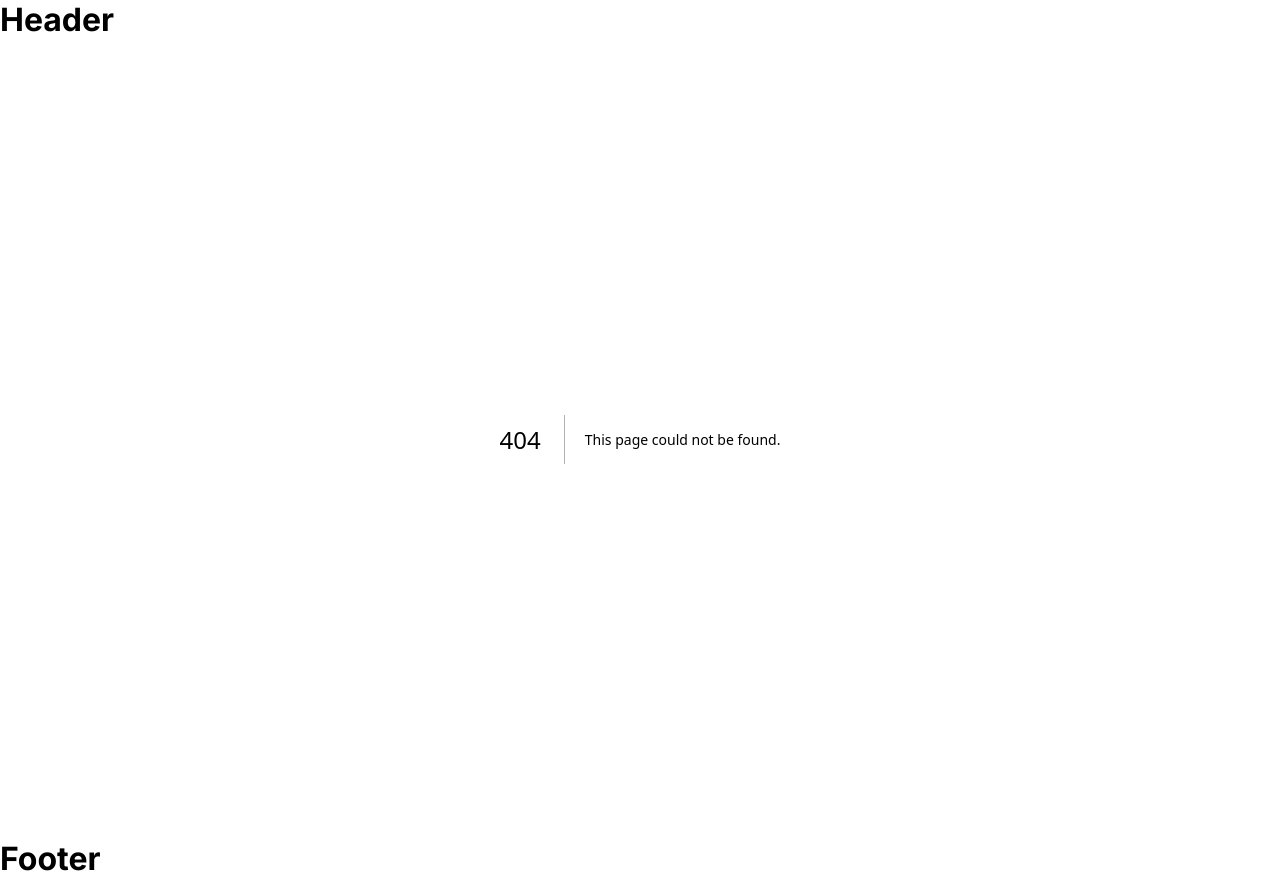
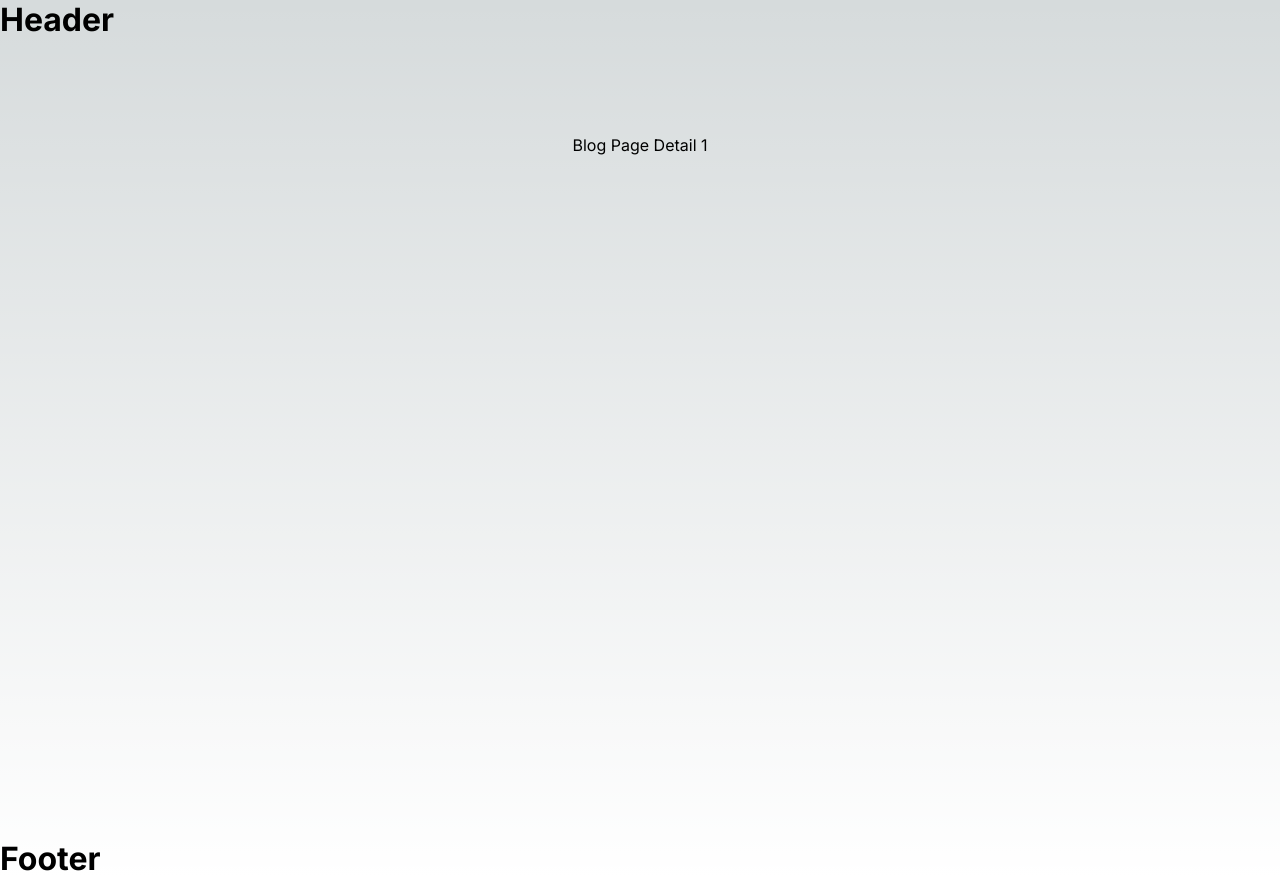
Before and after one commit to duynghiadev/app-shop-fe, a Next.js app in the folder intro-nextjs14/: page /blog/1 in a window 1280 px wide. Before the commit this address had no page. Built offline with nearby package versions, Linux system fonts and the light colour scheme.

Commit message:
6. Routing trong nextjs 14 ( App Router)

```diff
--- /dev/null
+++ b/intro-nextjs14/src/app/blog/[blogId]/page.tsx
@@ -0,0 +1,11 @@
+"use client";
+
+import { useParams } from "next/navigation";
+import styles from "../../page.module.css";
+
+export default function Index() {
+  const params = useParams();
+  console.log("params", params);
+
+  return <main className={styles.main}>Blog Page Detail {params.blogId} </main>;
+}
--- /dev/null
+++ b/intro-nextjs14/src/app/blog/page.tsx
@@ -0,0 +1,5 @@
+import styles from "../page.module.css";
+
+export default function Home() {
+  return <main className={styles.main}>Blog Page</main>;
+}
--- a/intro-nextjs14/src/app/page.tsx
+++ b/intro-nextjs14/src/app/page.tsx
@@ -1,5 +1,5 @@
 import styles from "./page.module.css";
 
 export default function Home() {
-  return <main className={styles.main}>duy nghia</main>;
+  return <main className={styles.main}>Home Page</main>;
 }
```
Also changed, not shown: intro-nextjs14/src/app/blog/[blogId]/reviews/[reviewId]/page.tsx (added, +12 -0 lines), intro-nextjs14/src/app/blog/[blogId]/reviews/page.tsx (added, +8 -0 lines).
